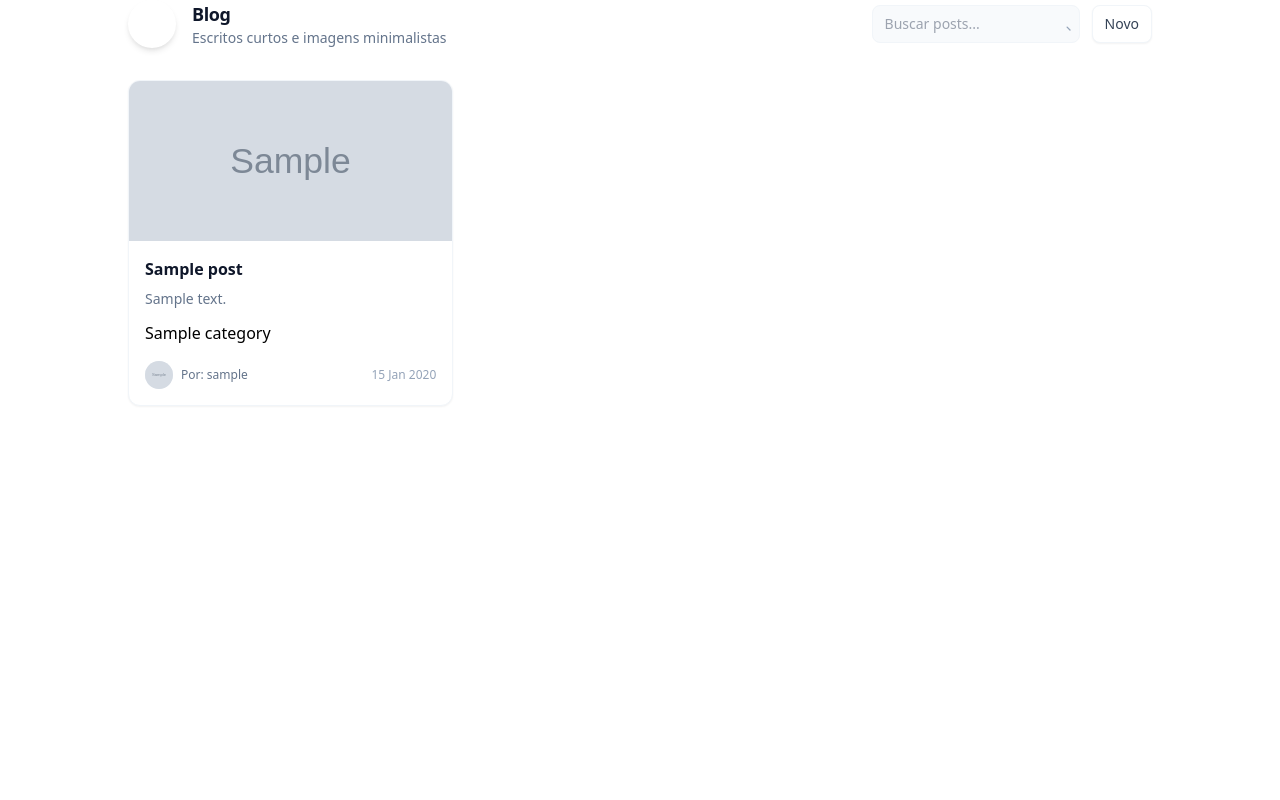
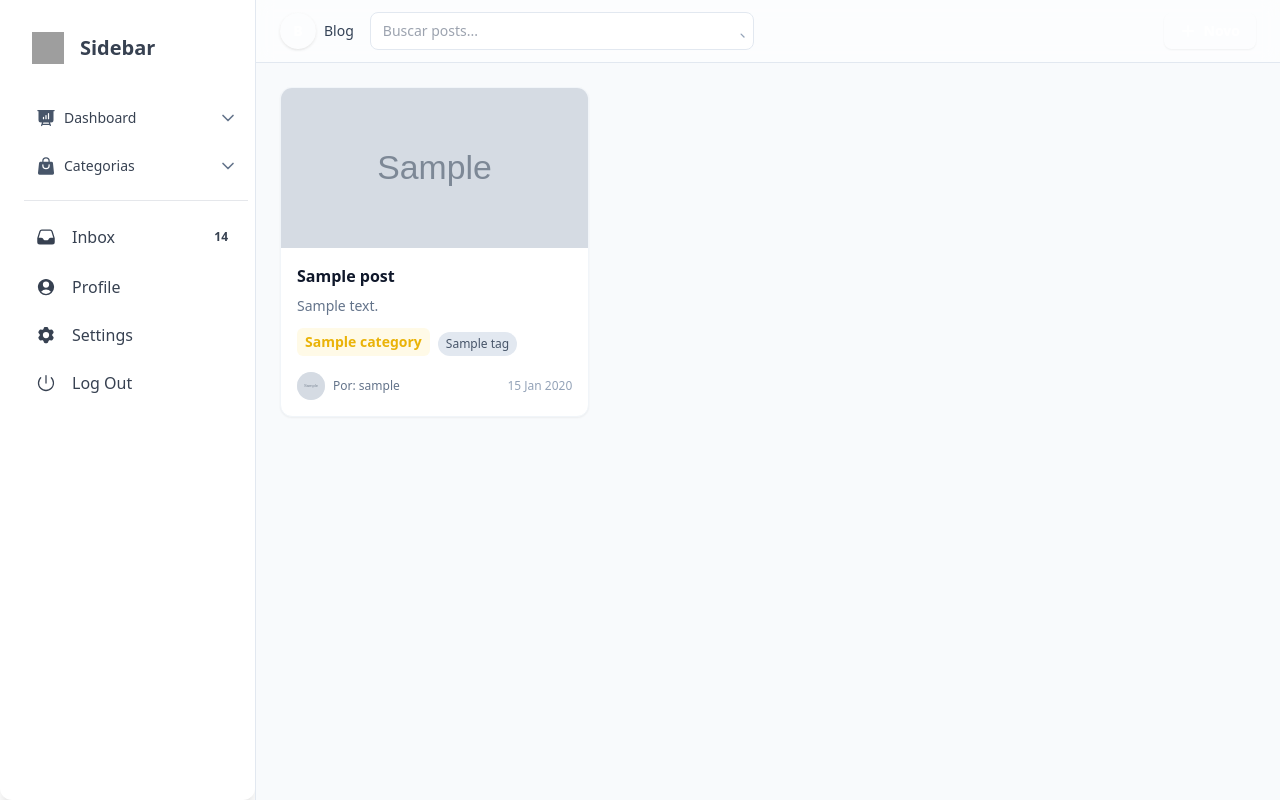
Before and after one commit to FelipeGa6riel/sales_blog, a Django app: page / in a window 1280 px wide. Run offline with Django 5.2, Linux system fonts and the light colour scheme; tables that the repository leaves empty hold one stand-in row (values such as "Sample post"); grey boxes marked "Sample" are stand-in pictures; some libraries are stand-ins or nearby versions; grey boxes are pictures that could not be loaded.

Commit message:
feat: implement sidebar and navbar components, enhance post index with categories

```diff
--- a/blog/templates/index.html
+++ b/blog/templates/index.html
@@ -5,7 +5,8 @@
         <meta name="viewport" content="width=device-width, initial-scale=1.0">
         <title>Blog</title>
         <link rel="preconnect" href="https://fonts.gstatic.com" crossorigin>
-    <link href="https://fonts.googleapis.com/css2?family=Inter:wght@300;400;600&display=swap" rel="stylesheet">
+        <link href="https://fonts.googleapis.com/css2?family=Inter:wght@300;400;600&display=swap"
+              rel="stylesheet">
         <!-- Tailwind CDN - quick prototype (production: compile Tailwind) -->
         <script>
         window.tailwind = window.tailwind || {};
@@ -22,83 +23,92 @@
         </script>
         <script src="https://cdn.tailwindcss.com"></script>
     </head>
-<body>
-    <div class="wrap max-w-5xl mx-auto">
-        <header class="flex items-center justify-between mb-8">
-            <div class="flex items-center gap-4">
-                <div class="w-12 h-12 rounded-full bg-gradient-to-br from-primary to-teal flex items-center justify-center text-white font-semibold text-lg shadow-md ring-1 ring-white/10" role="img" aria-label="Logo do blog">
-                    <!-- ícone minimalista estilo livro/nota -->
-                    <svg class="w-5 h-5 text-white" xmlns="http://www.w3.org/2000/svg" viewBox="0 0 24 24" fill="none" stroke="currentColor" stroke-width="1.5" stroke-linecap="round" stroke-linejoin="round" aria-hidden="true">
-                        <path d="M14 2H6a2 2 0 0 0-2 2v16a2 2 0 0 0 2 2h12a2 2 0 0 0 2-2V8z" />
-                        <path d="M14 2v6h6" />
-                    </svg>
-                    <span class="sr-only">Blog</span>
+    <body class="bg-slate-50">
+        <div class="min-h-screen flex">
+            <!-- Toggle invisível para controlar a sidebar (precisa ser irmão da sidebar para o peer funcionar) -->
+            <input id="sidebar-toggle" type="checkbox" class="peer hidden" aria-hidden="true" />
+            <!-- Sidebar (mobile overlay + desktop fixa) -->
+            <aside id="sidebar"
+                   class="fixed inset-y-0 left-0 z-40 w-64 transform -translate-x-full peer-checked:translate-x-0 md:translate-x-0 md:static md:flex md:flex-col transition-transform duration-200 ease-out bg-white border-r border-slate-200 shadow md:shadow-none">
+                <div class="h-full overflow-y-auto scrollbar-thin scrollbar-track-transparent scrollbar-thumb-slate-200">
+                    {% include "sidebar.html" %}
                 </div>
-                <div>
-                    <h1 class="text-lg font-semibold tracking-tight text-slate-900">Blog</h1>
-                    <p class="text-sm text-slate-500">Escritos curtos e imagens minimalistas</p>
-                </div>
-            </div>
+            </aside>
 
-            <div class="flex items-center gap-3">
-                <label class="relative block">
-                    <span class="sr-only">Buscar posts</span>
-                    <input type="search" name="q" placeholder="Buscar posts..." class="w-52 max-w-xs pl-3 pr-8 py-2 bg-slate-50 border border-slate-100 rounded-lg text-sm text-slate-700 focus:outline-none focus:ring-2 focus:ring-primary" />
-                    <svg class="absolute right-2 top-1/2 -translate-y-1/2 w-4 h-4 text-slate-400" fill="none" stroke="currentColor" viewBox="0 0 24 24" xmlns="http://www.w3.org/2000/svg" aria-hidden="true"><path stroke-linecap="round" stroke-linejoin="round" stroke-width="2" d="M21 21l-4.35-4.35m0 0A7.5 7.5 0 1116.65 16.65z"></path></svg>
-                </label>
+            <!-- Backdrop mobile -->
+            <label for="sidebar-toggle" class="peer-checked:opacity-100 peer-checked:pointer-events-auto opacity-0 pointer-events-none fixed inset-0 bg-slate-900/40 z-30 md:hidden transition"></label>
 
-                <a href="#" class="inline-flex items-center gap-2 px-3 py-2 bg-white border border-slate-100 rounded-lg text-sm text-slate-700 shadow-sm hover:bg-slate-50">Novo</a>
-            </div>
-        </header>
-
+            <!-- Conteúdo principal -->
+            <div class="flex-1 flex flex-col min-w-0 relative z-10">
+                {% include "navbar.html" %}
+                <main class="flex-1 w-full">
+                    <div class="wrap max-w-5xl mx-auto px-4 md:px-6 py-6">
             {% if posts %}
-        <main class="grid gap-6 sm:grid-cols-2 lg:grid-cols-3">
+                <section class="grid gap-6 sm:grid-cols-2 lg:grid-cols-3">
                     {% for post in posts %}
                         <article class="bg-white rounded-xl shadow-sm hover:shadow-md transform hover:-translate-y-1 transition p-0 overflow-hidden border border-slate-100">
                             {% if post.image %}
                                 <a href="{% url 'post_detail' post.pk post.title %}" class="block">
-                        <img src="{{ post.image.url }}" alt="{{ post.title }}" loading="lazy" class="w-full h-40 object-cover">
+                             <img src="{{ post.image.url }}"
+                                 alt="{{ post.title }}"
+                                 loading="lazy"
+                                 width="640" height="256"
+                                 class="w-full h-40 object-cover" />
                                 </a>
                             {% else %}
-                    <div class="w-full h-40 bg-gradient-to-b from-slate-50 to-slate-100 flex items-center justify-center text-slate-400">sem imagem</div>
+                                <div class="w-full h-40 bg-gradient-to-b from-slate-50 to-slate-100 flex items-center justify-center text-slate-400">
+                                    sem imagem
+                                </div>
                             {% endif %}
                             <div class="p-4">
                                 <a href="{% url 'post_detail' post.pk post.title %}" class="block">
                                     <h2 class="text-base font-semibold text-slate-900">{{ post.title }}</h2>
                                 </a>
                                 <p class="mt-2 text-sm text-slate-500">{{ post.content|truncatechars:140 }}</p>
-
-
                                 <div class="mt-3 flex flex-wrap gap-2">
-
-                            <p><strong></strong> {{ post.category.name }}</p>
-
+                                    {% if post.category %}
+                                        <span class="inline-flex items-center rounded-md bg-yellow-400/10 px-2 py-1 text-sm font-medium text-yellow-500 inset-ring inset-ring-yellow-400/20"><strong>{{ post.category.name }}</strong></span>
+                                    {% endif %}
+                                    {% if post.tags.all %}
+                                        <div class="mt-1 flex flex-wrap gap-2">
+                                            {% for tag in post.tags.all %}
+                                                <a class="inline-flex items-center px-2 py-1 bg-slate-200 text-slate-600 text-xs rounded-full"
+                                                   href='{% url 'index' %}?tag={{ tag.name }}'>{{ tag.name }}</a>
+                                            {% endfor %}
                                         </div>
-
-
+                                    {% endif %}
+                                </div>
                                 <div class="mt-4 flex items-center justify-between text-xs text-slate-500">
                                     <div class="flex items-center gap-2">
                                         {% if post.author.avatar %}
                                             <span class="w-7 h-7 bg-slate-100 rounded-full flex items-center justify-center text-slate-600 text-[0.75rem]">
-                                    <img src="{{ post.author.avatar.url }}" alt="{{ post.author }}" class="w-full h-full object-cover rounded-full">
+                                       <img src="{{ post.author.avatar.url }}"
+                                           alt="{{ post.author }}"
+                                           width="28" height="28"
+                                           class="w-full h-full object-cover rounded-full" />
                                             </span>
                                         {% else %}
                                             ?
                                         {% endif %}
                                         <span>Por: {{ post.author }}</span>
                                     </div>
-                        <time class="text-xs text-slate-400">{% if post.published_at %}{{ post.published_at|date:"d M Y" }}{% endif %}</time>
+                                    <time class="text-xs text-slate-400">
+                                        {% if post.published_at %}{{ post.published_at|date:"d M Y" }}{% endif %}
+                                    </time>
                                 </div>
                             </div>
                         </article>
                     {% endfor %}
-        </main>
+                    </section>
             {% else %}
-            <div class="empty">
-                <h2>Nenhum post encontrado</h2>
-                <p>Adicione alguns posts para ver aqui. :)</p>
+                <div class="empty text-center py-14">
+                    <h2 class="text-lg font-semibold text-slate-700">Nenhum post encontrado</h2>
+                    <p class="text-sm text-slate-500">Adicione alguns posts para ver aqui. :)</p>
                 </div>
             {% endif %}
                     </div>
+                </main>
+            </div>
+        </div>
     </body>
 </html>
--- /dev/null
+++ b/blog/templates/navbar.html
@@ -0,0 +1,34 @@
+<nav class="w-full bg-white/80 backdrop-blur supports-[backdrop-filter]:bg-white/60 border-b border-slate-200 px-4 md:px-6 py-3 flex items-center justify-between gap-4 sticky top-0 z-30">
+	<!-- Botão toggle sidebar (mobile) -->
+	<div class="flex items-center gap-3">
+		<label for="sidebar-toggle" class="md:hidden inline-flex items-center justify-center w-10 h-10 rounded-lg border border-slate-200 bg-white text-slate-600 hover:bg-slate-50 active:scale-95 transition cursor-pointer" aria-label="Alternar menu">
+			<svg class="w-5 h-5" fill="none" stroke="currentColor" stroke-width="1.8" stroke-linecap="round" stroke-linejoin="round" viewBox="0 0 24 24" aria-hidden="true">
+				<path d="M4 6h16M4 12h16M4 18h16" />
+			</svg>
+		</label>
+		<a href="{% url 'index' %}" class="hidden md:flex items-center gap-2 group">
+			<div class="w-9 h-9 rounded-full bg-gradient-to-br from-primary to-teal flex items-center justify-center text-white font-semibold text-sm shadow ring-1 ring-white/20 group-hover:scale-105 transition">B</div>
+			<span class="text-sm font-medium text-slate-700 group-hover:text-slate-900">Blog</span>
+		</a>
+	</div>
+
+	<!-- Busca (desktop) -->
+	<div class="hidden md:block flex-1">
+		<form method="get" action="{% url 'index' %}" class="max-w-sm">
+			<div class="relative">
+				<input type="search" name="q" value="{{ request.GET.q }}" placeholder="Buscar posts..." class="w-full pl-3 pr-9 py-2 bg-white border border-slate-200 rounded-lg text-sm text-slate-700 focus:outline-none focus:ring-2 focus:ring-primary/60 focus:border-primary/40" />
+				<button type="submit" class="absolute right-2 top-1/2 -translate-y-1/2 text-slate-400 hover:text-slate-600">
+					<svg class="w-4 h-4" fill="none" stroke="currentColor" stroke-width="2" stroke-linecap="round" stroke-linejoin="round" viewBox="0 0 24 24"><path d="M21 21l-4.35-4.35m0 0A7.5 7.5 0 1016.65 16.65z" /></svg>
+				</button>
+			</div>
+		</form>
+	</div>
+
+	<!-- Ações -->
+	<div class="flex items-center gap-3">
+		<a href="#" class="inline-flex items-center gap-2 px-4 py-2 bg-gradient-to-br from-primary to-teal text-white rounded-lg text-sm font-semibold shadow-sm hover:brightness-110 focus:outline-none focus:ring-2 focus:ring-primary/60 transition">
+			<svg class="w-4 h-4" fill="none" stroke="currentColor" stroke-width="2" stroke-linecap="round" stroke-linejoin="round" viewBox="0 0 24 24"><path d="M12 4v16m8-8H4" /></svg>
+			Novo
+		</a>
+	</div>
+</nav>
--- /dev/null
+++ b/blog/templates/sidebar.html
@@ -0,0 +1,153 @@
+<div
+  class="relative flex h-full w-full max-w-[20rem] flex-col rounded-xl bg-white bg-clip-border p-4 text-gray-700 shadow-xl shadow-blue-gray-900/5">
+  <div class="flex items-center gap-4 p-4 mb-2">
+    <img src="https://docs.material-tailwind.com/img/logo-ct-dark.png" alt="brand" class="w-8 h-8" />
+    <h5 class="block font-sans text-xl antialiased font-semibold leading-snug tracking-normal text-blue-gray-900">
+      Sidebar
+    </h5>
+  </div>
+  <nav class="flex min-w-[240px] flex-col gap-1 p-2 font-sans text-base font-normal text-blue-gray-700">
+    <div class="relative block w-full">
+      <input id="nav-group-dashboard" type="checkbox" class="peer hidden" />
+      <label for="nav-group-dashboard" class="flex items-center w-full p-3 gap-2 cursor-pointer rounded-lg transition-colors hover:bg-slate-50 text-blue-gray-700 peer-checked:bg-slate-100">
+        <div class="grid place-items-center text-slate-600">
+          <svg xmlns="http://www.w3.org/2000/svg" viewBox="0 0 24 24" fill="currentColor" aria-hidden="true" class="w-5 h-5">
+            <path fill-rule="evenodd" d="M2.25 2.25a.75.75 0 000 1.5H3v10.5a3 3 0 003 3h1.21l-1.172 3.513a.75.75 0 001.424.474l.329-.987h8.418l.33.987a.75.75 0 001.422-.474l-1.17-3.513H18a3 3 0 003-3V3.75h.75a.75.75 0 000-1.5H2.25zm6.04 16.5l.5-1.5h6.42l.5 1.5H8.29zm7.46-12a.75.75 0 00-1.5 0v6a.75.75 0 001.5 0v-6zm-3 2.25a.75.75 0 00-1.5 0v3.75a.75.75 0 001.5 0V9zm-3 2.25a.75.75 0 00-1.5 0v1.5a.75.75 0 001.5 0v-1.5z" clip-rule="evenodd" />
+          </svg>
+        </div>
+        <span class="flex-1 text-left text-sm font-medium">Dashboard</span>
+        <svg class="w-4 h-4 text-slate-500 transition-transform peer-checked:rotate-180" xmlns="http://www.w3.org/2000/svg" fill="none" viewBox="0 0 24 24" stroke-width="2.5" stroke="currentColor"><path stroke-linecap="round" stroke-linejoin="round" d="M19.5 8.25l-7.5 7.5-7.5-7.5" /></svg>
+      </label>
+      <div class="overflow-hidden max-h-0 peer-checked:max-h-96 transition-all duration-300">
+        <div class="block w-full py-1 font-sans text-sm antialiased font-light leading-normal text-gray-700">
+          <nav class="flex min-w-[240px] flex-col gap-1 p-0 font-sans text-base font-normal text-blue-gray-700">
+            <div role="button"
+              class="flex items-center w-full p-3 leading-tight transition-all rounded-lg outline-none text-start hover:bg-blue-gray-50 hover:bg-opacity-80 hover:text-blue-gray-900 focus:bg-blue-gray-50 focus:bg-opacity-80 focus:text-blue-gray-900 active:bg-blue-gray-50 active:bg-opacity-80 active:text-blue-gray-900">
+              <div class="grid mr-4 place-items-center">
+
+                <svg xmlns="http://www.w3.org/2000/svg" fill="none" viewBox="0 0 24 24" stroke-width="3"
+                  stroke="currentColor" aria-hidden="true" class="w-5 h-3">
+                  <path stroke-linecap="round" stroke-linejoin="round" d="M8.25 4.5l7.5 7.5-7.5 7.5"></path>
+                </svg>
+              </div>
+              Analytics
+            </div>
+            <div role="button"
+
+              class="flex items-center w-full p-3 leading-tight transition-all rounded-lg outline-none text-start hover:bg-blue-gray-50 hover:bg-opacity-80 hover:text-blue-gray-900 focus:bg-blue-gray-50 focus:bg-opacity-80 focus:text-blue-gray-900 active:bg-blue-gray-50 active:bg-opacity-80 active:text-blue-gray-900">
+              <div class="grid mr-4 place-items-center">
+                <svg xmlns="http://www.w3.org/2000/svg" fill="none" viewBox="0 0 24 24" stroke-width="3"
+                  stroke="currentColor" aria-hidden="true" class="w-5 h-3">
+                  <path stroke-linecap="round" stroke-linejoin="round" d="M8.25 4.5l7.5 7.5-7.5 7.5"></path>
+                </svg>
+              </div>
+              Reporting
+            </div>
+            <div role="button"
+              class="flex items-center w-full p-3 leading-tight transition-all rounded-lg outline-none text-start hover:bg-blue-gray-50 hover:bg-opacity-80 hover:text-blue-gray-900 focus:bg-blue-gray-50 focus:bg-opacity-80 focus:text-blue-gray-900 active:bg-blue-gray-50 active:bg-opacity-80 active:text-blue-gray-900">
+              <div class="grid mr-4 place-items-center">
+                <svg xmlns="http://www.w3.org/2000/svg" fill="none" viewBox="0 0 24 24" stroke-width="3"
+
+                  stroke="currentColor" aria-hidden="true" class="w-5 h-3">
+                  <path stroke-linecap="round" stroke-linejoin="round" d="M8.25 4.5l7.5 7.5-7.5 7.5"></path>
+
+                </svg>
+              </div>
+              Projects
+            </div>
+          </nav>
+        </div>
+      </div>
+    </div>
+    <div class="relative block w-full">
+      <input id="nav-group-ecommerce" type="checkbox" class="peer hidden" />
+      <label for="nav-group-ecommerce" class="flex items-center w-full p-3 gap-2 cursor-pointer rounded-lg transition-colors hover:bg-slate-50 text-blue-gray-700 peer-checked:bg-slate-100">
+        <div class="grid place-items-center text-slate-600">
+          <svg xmlns="http://www.w3.org/2000/svg" viewBox="0 0 24 24" fill="currentColor" aria-hidden="true" class="w-5 h-5">
+            <path fill-rule="evenodd" d="M7.5 6v.75H5.513c-.96 0-1.764.724-1.865 1.679l-1.263 12A1.875 1.875 0 004.25 22.5h15.5a1.875 1.875 0 001.865-2.071l-1.263-12a1.875 1.875 0 00-1.865-1.679H16.5V6a4.5 4.5 0 10-9 0zM12 3a3 3 0 00-3 3v.75h6V6a3 3 0 00-3-3zm-3 8.25a3 3 0 106 0v-.75a.75.75 0 011.5 0v.75a4.5 4.5 0 11-9 0v-.75a.75.75 0 011.5 0v.75z" clip-rule="evenodd" />
+          </svg>
+        </div>
+        <span class="flex-1 text-left text-sm font-medium">Categorias</span>
+        <svg class="w-4 h-4 text-slate-500 transition-transform peer-checked:rotate-180" xmlns="http://www.w3.org/2000/svg" fill="none" viewBox="0 0 24 24" stroke-width="2.5" stroke="currentColor"><path stroke-linecap="round" stroke-linejoin="round" d="M19.5 8.25l-7.5 7.5-7.5-7.5" /></svg>
+      </label>
+      <div class="overflow-hidden max-h-0 peer-checked:max-h-60 transition-all duration-300">
+        <div class="block w-full py-1 font-sans text-sm antialiased font-light leading-normal text-gray-700">
+          <nav class="flex min-w-[240px] flex-col gap-1 p-0 font-sans text-base font-normal text-blue-gray-700">
+            {% for category in categories %}
+              <div role="button" class="flex items-center w-full p-3 leading-tight transition-all rounded-lg outline-none text-start hover:bg-blue-gray-50 hover:bg-opacity-80 hover:text-blue-gray-900 focus:bg-blue-gray-50 focus:bg-opacity-80 focus:text-blue-gray-900 active:bg-blue-gray-50 active:bg-opacity-80 active:text-blue-gray-900">
+                <div class="grid mr-4 place-items-center">
+                  <svg xmlns="http://www.w3.org/2000/svg" fill="none" viewBox="0 0 24 24" stroke-width="3"
+                    stroke="currentColor" aria-hidden="true" class="w-5 h-3">
+                    <path stroke-linecap="round" stroke-linejoin="round" d="M8.25 4.5l7.5 7.5-7.5 7.5"></path>
+                  </svg>
+                </div>
+                {{ category.name }}
+              </div>
+            {% endfor %}
+          </nav>
+        </div>
+      </div>
+    </div>
+    <hr class="my-2 border-blue-gray-50" />
+    <div role="button"
+
+      class="flex items-center w-full p-3 leading-tight transition-all rounded-lg outline-none text-start hover:bg-blue-gray-50 hover:bg-opacity-80 hover:text-blue-gray-900 focus:bg-blue-gray-50 focus:bg-opacity-80 focus:text-blue-gray-900 active:bg-blue-gray-50 active:bg-opacity-80 active:text-blue-gray-900">
+      <div class="grid mr-4 place-items-center">
+        <svg xmlns="http://www.w3.org/2000/svg" viewBox="0 0 24 24" fill="currentColor" aria-hidden="true"
+          class="w-5 h-5">
+          <path fill-rule="evenodd"
+            d="M6.912 3a3 3 0 00-2.868 2.118l-2.411 7.838a3 3 0 00-.133.882V18a3 3 0 003 3h15a3 3 0 003-3v-4.162c0-.299-.045-.596-.133-.882l-2.412-7.838A3 3 0 0017.088 3H6.912zm13.823 9.75l-2.213-7.191A1.5 1.5 0 0017.088 4.5H6.912a1.5 1.5 0 00-1.434 1.059L3.265 12.75H6.11a3 3 0 012.684 1.658l.256.513a1.5 1.5 0 001.342.829h3.218a1.5 1.5 0 001.342-.83l.256-.512a3 3 0 012.684-1.658h2.844z"
+            clip-rule="evenodd"></path>
+
+        </svg>
+      </div>
+      Inbox
+      <div class="grid ml-auto place-items-center justify-self-end">
+        <div class="relative grid items-center px-2 py-1 font-sans text-xs font-bold uppercase rounded-full select-none whitespace-nowrap bg-blue-gray-500/20 text-blue-gray-900">
+          <span>14</span>
+        </div>
+      </div>
+    </div>
+    <div role="button"
+      class="flex items-center w-full p-3 leading-tight transition-all rounded-lg outline-none text-start hover:bg-blue-gray-50 hover:bg-opacity-80 hover:text-blue-gray-900 focus:bg-blue-gray-50 focus:bg-opacity-80 focus:text-blue-gray-900 active:bg-blue-gray-50 active:bg-opacity-80 active:text-blue-gray-900">
+      <div class="grid mr-4 place-items-center">
+        <svg xmlns="http://www.w3.org/2000/svg" viewBox="0 0 24 24" fill="currentColor" aria-hidden="true"
+          class="w-5 h-5">
+          <path fill-rule="evenodd"
+            d="M18.685 19.097A9.723 9.723 0 0021.75 12c0-5.385-4.365-9.75-9.75-9.75S2.25 6.615 2.25 12a9.723 9.723 0 003.065 7.097A9.716 9.716 0 0012 21.75a9.716 9.716 0 006.685-2.653zm-12.54-1.285A7.486 7.486 0 0112 15a7.486 7.486 0 015.855 2.812A8.224 8.224 0 0112 20.25a8.224 8.224 0 01-5.855-2.438zM15.75 9a3.75 3.75 0 11-7.5 0 3.75 3.75 0 017.5 0z"
+            clip-rule="evenodd"></path>
+
+        </svg>
+      </div>
+      <a href="{% url "admin:index" %}">
+        Profile
+      </a>
+    </div>
+    <div role="button"
+
+      class="flex items-center w-full p-3 leading-tight transition-all rounded-lg outline-none text-start hover:bg-blue-gray-50 hover:bg-opacity-80 hover:text-blue-gray-900 focus:bg-blue-gray-50 focus:bg-opacity-80 focus:text-blue-gray-900 active:bg-blue-gray-50 active:bg-opacity-80 active:text-blue-gray-900">
+      <div class="grid mr-4 place-items-center">
+        <svg xmlns="http://www.w3.org/2000/svg" viewBox="0 0 24 24" fill="currentColor" aria-hidden="true"
+          class="w-5 h-5">
+          <path fill-rule="evenodd"
+            d="M11.078 2.25c-.917 0-1.699.663-1.85 1.567L9.05 4.889c-.02.12-.115.26-.297.348a7.493 7.493 0 00-.986.57c-.166.115-.334.126-.45.083L6.3 5.508a1.875 1.875 0 00-2.282.819l-.922 1.597a1.875 1.875 0 00.432 2.385l.84.692c.095.078.17.229.154.43a7.598 7.598 0 000 1.139c.015.2-.059.352-.153.43l-.841.692a1.875 1.875 0 00-.432 2.385l.922 1.597a1.875 1.875 0 002.282.818l1.019-.382c.115-.043.283-.031.45.082.312.214.641.405.985.57.182.088.277.228.297.35l.178 1.071c.151.904.933 1.567 1.85 1.567h1.844c.916 0 1.699-.663 1.85-1.567l.178-1.072c.02-.12.114-.26.297-.349.344-.165.673-.356.985-.57.167-.114.335-.125.45-.082l1.02.382a1.875 1.875 0 002.28-.819l.923-1.597a1.875 1.875 0 00-.432-2.385l-.84-.692c-.095-.078-.17-.229-.154-.43a7.614 7.614 0 000-1.139c-.016-.2.059-.352.153-.43l.84-.692c.708-.582.891-1.59.433-2.385l-.922-1.597a1.875 1.875 0 00-2.282-.818l-1.02.382c-.114.043-.282.031-.449-.083a7.49 7.49 0 00-.985-.57c-.183-.087-.277-.227-.297-.348l-.179-1.072a1.875 1.875 0 00-1.85-1.567h-1.843zM12 15.75a3.75 3.75 0 100-7.5 3.75 3.75 0 000 7.5z"
+            clip-rule="evenodd"></path>
+        </svg>
+      </div>
+      Settings
+    </div>
+    <div role="button"
+      class="flex items-center w-full p-3 leading-tight transition-all rounded-lg outline-none text-start hover:bg-blue-gray-50 hover:bg-opacity-80 hover:text-blue-gray-900 focus:bg-blue-gray-50 focus:bg-opacity-80 focus:text-blue-gray-900 active:bg-blue-gray-50 active:bg-opacity-80 active:text-blue-gray-900">
+      <div class="grid mr-4 place-items-center">
+        <svg xmlns="http://www.w3.org/2000/svg" viewBox="0 0 24 24" fill="currentColor" aria-hidden="true"
+          class="w-5 h-5">
+          <path fill-rule="evenodd"
+            d="M12 2.25a.75.75 0 01.75.75v9a.75.75 0 01-1.5 0V3a.75.75 0 01.75-.75zM6.166 5.106a.75.75 0 010 1.06 8.25 8.25 0 1011.668 0 .75.75 0 111.06-1.06c3.808 3.807 3.808 9.98 0 13.788-3.807 3.808-9.98 3.808-13.788 0-3.808-3.807-3.808-9.98 0-13.788a.75.75 0 011.06 0z"
+            clip-rule="evenodd"></path>
+        </svg>
+      </div>
+      Log Out
+    </div>
+  </nav>
+
+</div>
--- a/blog/views.py
+++ b/blog/views.py
@@ -4,7 +4,7 @@ from django.contrib.auth.views import LoginView
 from django.http import HttpRequest, HttpResponse, HttpResponseBase
 from django.shortcuts import render
 
-from blog.models import Post
+from blog.models import Post, Category
 
 # Create your views here.
 
@@ -34,8 +34,9 @@ def index_posts(request):
         return render(request, "index.html", {"posts": posts})
 
     posts = Post.objects.all()
+    categories = Category.objects.all()
 
-    return render(request, "index.html", {"posts": posts})
+    return render(request, "index.html", {"posts": posts, "categories": categories})
 
 
 def post_detail(request, pk, title):
```
Also changed, not shown: blog/templates/post_detail.html (+25 -15 lines). Lines whose indentation alone changed are shown as unchanged.
